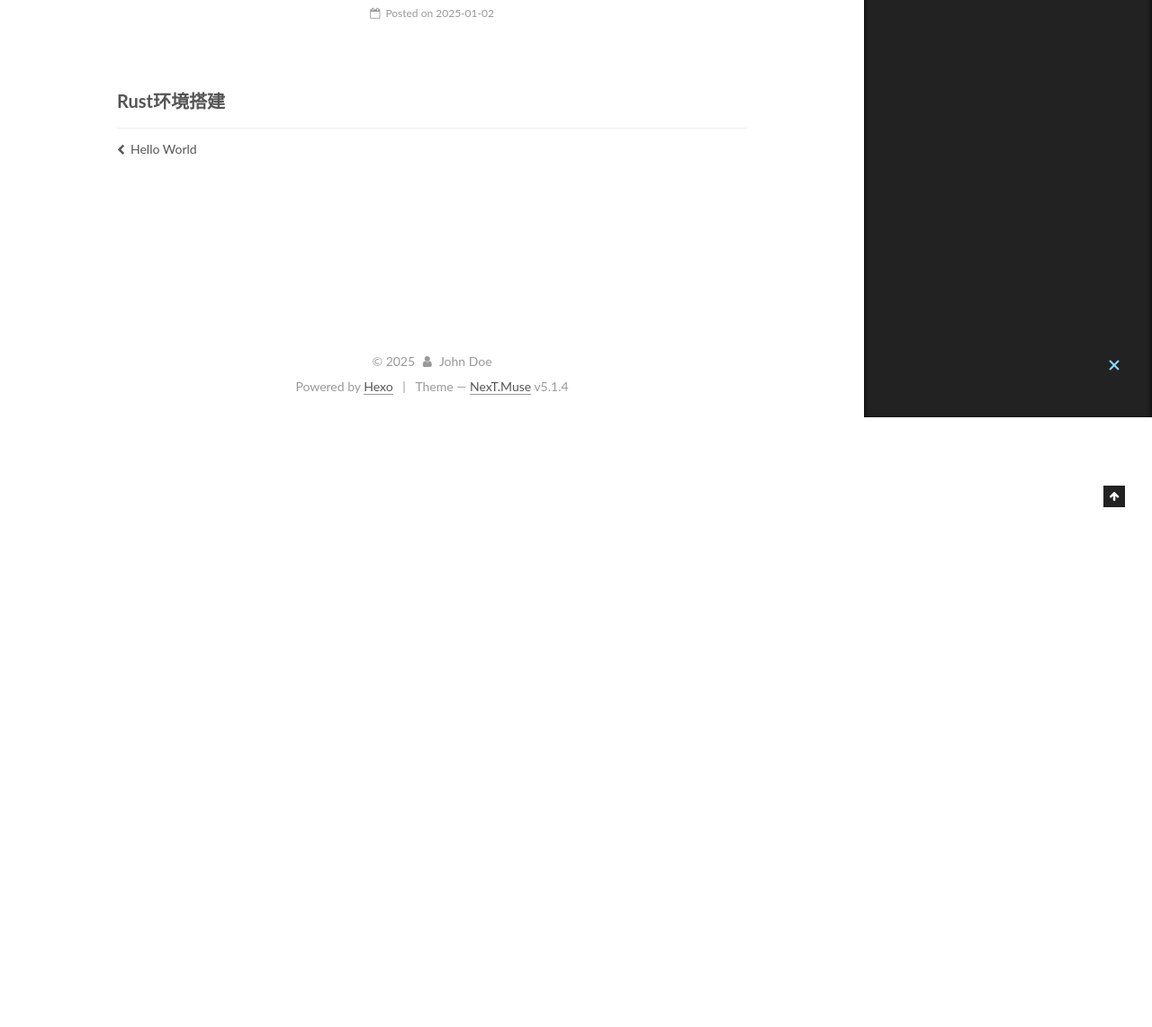
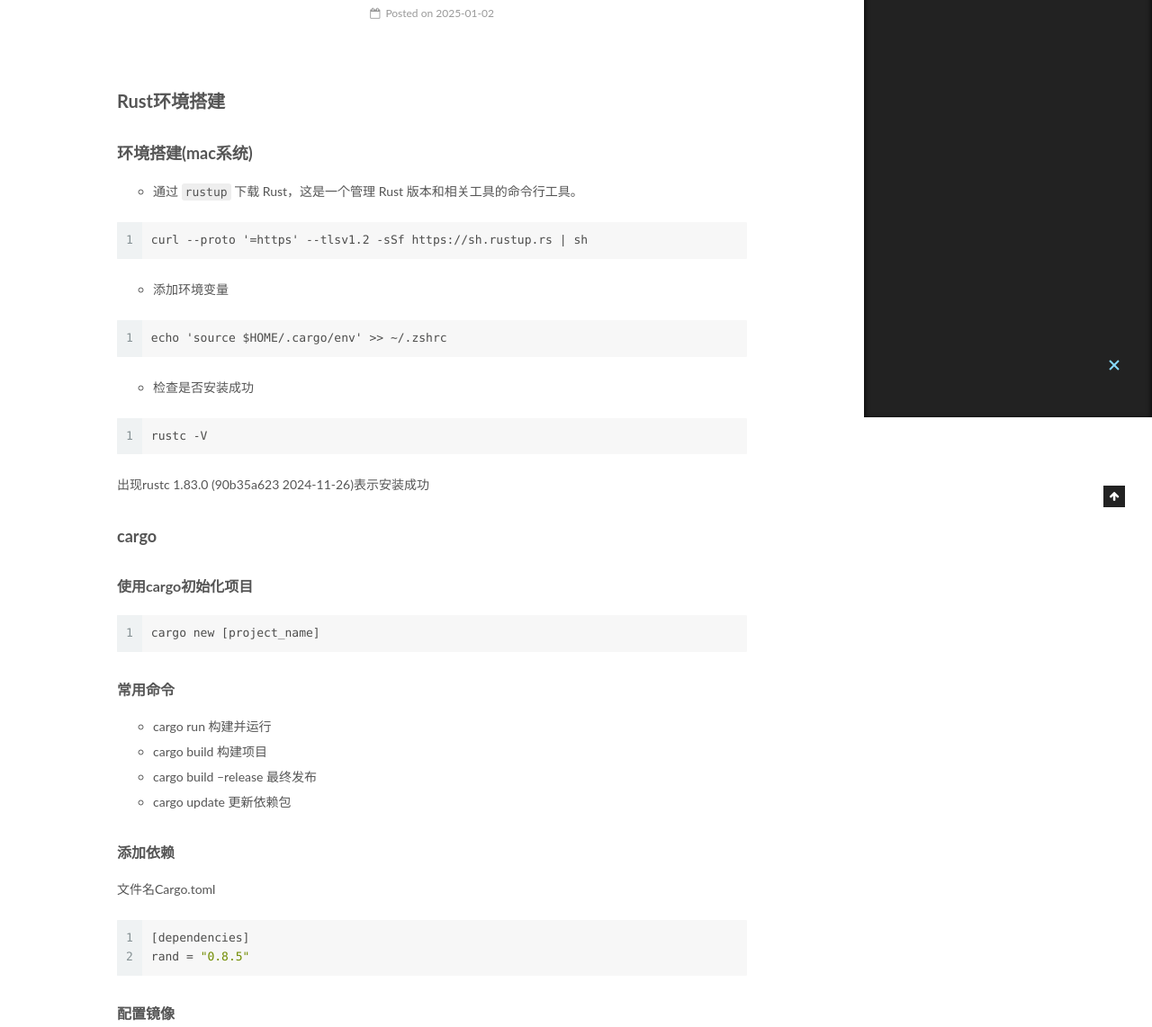
Before and after one commit to wang-z-j/wang-z-j.github.io, a plain HTML site: page 2025/01/02/Rust环境搭建/index.html in a window 1280 px wide. Shown: the part 336-1478 px from the top of the page at 90% size. Before the commit the page ends 800 px from the top, so only its background shows below. Drawn offline with Linux system fonts and the light colour scheme.

Commit message:
Site updated: 2025-01-02 21:17:50

```diff
--- a/2025/01/02/Rust环境搭建/index.html
+++ b/2025/01/02/Rust环境搭建/index.html
@@ -79,15 +79,15 @@
 
 
 
-<meta name="description" content="Rust环境搭建">
+<meta name="description" content="Rust环境搭建环境搭建(mac系统) 通过 rustup 下载 Rust，这是一个管理 Rust 版本和相关工具的命令行工具。  1curl --proto &#x27;&#x3D;https&#x27; --tlsv1.2 -sSf https:&#x2F;&#x2F;sh.rustup.rs | sh   添加环境变量  1echo &#x27;source $HOME&#x2F;.cargo&#x2F;env&#x27; &gt;&gt;">
 <meta property="og:type" content="article">
 <meta property="og:title" content="Hexo">
 <meta property="og:url" content="http://example.com/2025/01/02/Rust%E7%8E%AF%E5%A2%83%E6%90%AD%E5%BB%BA/index.html">
 <meta property="og:site_name" content="Hexo">
-<meta property="og:description" content="Rust环境搭建">
+<meta property="og:description" content="Rust环境搭建环境搭建(mac系统) 通过 rustup 下载 Rust，这是一个管理 Rust 版本和相关工具的命令行工具。  1curl --proto &#x27;&#x3D;https&#x27; --tlsv1.2 -sSf https:&#x2F;&#x2F;sh.rustup.rs | sh   添加环境变量  1echo &#x27;source $HOME&#x2F;.cargo&#x2F;env&#x27; &gt;&gt;">
 <meta property="og:locale" content="en_US">
 <meta property="article:published_time" content="2025-01-02T09:55:06.173Z">
-<meta property="article:modified_time" content="2025-01-02T09:55:08.496Z">
+<meta property="article:modified_time" content="2025-01-02T13:12:49.168Z">
 <meta property="article:author" content="John Doe">
 <meta name="twitter:card" content="summary">
 
@@ -299,7 +299,36 @@
 
 
 
-        <h2 id="Rust环境搭建"><a href="#Rust环境搭建" class="headerlink" title="Rust环境搭建"></a>Rust环境搭建</h2>
+        <h2 id="Rust环境搭建"><a href="#Rust环境搭建" class="headerlink" title="Rust环境搭建"></a>Rust环境搭建</h2><h3 id="环境搭建-mac系统"><a href="#环境搭建-mac系统" class="headerlink" title="环境搭建(mac系统)"></a>环境搭建(mac系统)</h3><ul>
+<li>通过 <code>rustup</code> 下载 Rust，这是一个管理 Rust 版本和相关工具的命令行工具。</li>
+</ul>
+<figure class="highlight shell"><table><tr><td class="gutter"><pre><span class="line">1</span><br></pre></td><td class="code"><pre><span class="line">curl --proto &#x27;=https&#x27; --tlsv1.2 -sSf https://sh.rustup.rs | sh</span><br></pre></td></tr></table></figure>
+
+<ul>
+<li>添加环境变量</li>
+</ul>
+<figure class="highlight shell"><table><tr><td class="gutter"><pre><span class="line">1</span><br></pre></td><td class="code"><pre><span class="line">echo &#x27;source $HOME/.cargo/env&#x27; &gt;&gt; ~/.zshrc</span><br></pre></td></tr></table></figure>
+
+<ul>
+<li>检查是否安装成功</li>
+</ul>
+<figure class="highlight shell"><table><tr><td class="gutter"><pre><span class="line">1</span><br></pre></td><td class="code"><pre><span class="line">rustc -V</span><br></pre></td></tr></table></figure>
+
+<p>出现rustc 1.83.0 (90b35a623 2024-11-26)表示安装成功</p>
+<h3 id="cargo"><a href="#cargo" class="headerlink" title="cargo"></a>cargo</h3><h4 id="使用cargo初始化项目"><a href="#使用cargo初始化项目" class="headerlink" title="使用cargo初始化项目"></a>使用cargo初始化项目</h4><figure class="highlight plaintext"><table><tr><td class="gutter"><pre><span class="line">1</span><br></pre></td><td class="code"><pre><span class="line">cargo new [project_name]</span><br></pre></td></tr></table></figure>
+
+<h4 id="常用命令"><a href="#常用命令" class="headerlink" title="常用命令"></a>常用命令</h4><ul>
+<li>cargo run 构建并运行</li>
+<li>cargo build  构建项目</li>
+<li>cargo build –release 最终发布</li>
+<li>cargo update 更新依赖包</li>
+</ul>
+<h4 id="添加依赖"><a href="#添加依赖" class="headerlink" title="添加依赖"></a>添加依赖</h4><p>文件名Cargo.toml</p>
+<figure class="highlight toml"><table><tr><td class="gutter"><pre><span class="line">1</span><br><span class="line">2</span><br></pre></td><td class="code"><pre><span class="line"><span class="section">[dependencies]</span></span><br><span class="line"><span class="attr">rand</span> = <span class="string">&quot;0.8.5&quot;</span></span><br></pre></td></tr></table></figure>
+
+<h4 id="配置镜像"><a href="#配置镜像" class="headerlink" title="配置镜像"></a>配置镜像</h4><figure class="highlight shell"><table><tr><td class="gutter"><pre><span class="line">1</span><br><span class="line">2</span><br><span class="line">3</span><br><span class="line">4</span><br><span class="line">5</span><br><span class="line">6</span><br></pre></td><td class="code"><pre><span class="line">[registries]</span><br><span class="line">ustc = &#123; index = &quot;sparse+https://mirrors.ustc.edu.cn/crates.io-index/&quot; &#125;</span><br><span class="line">[source.crates-io]</span><br><span class="line">replace-with = &#x27;ustc&#x27;</span><br><span class="line">[source.ustc]</span><br><span class="line">registry = &quot;sparse+https://mirrors.ustc.edu.cn/crates.io-index/&quot;</span><br></pre></td></tr></table></figure>
+
+
 
     </div>
 
@@ -445,7 +474,7 @@
 
 
 
-              <div class="post-toc-content"><ol class="nav"><li class="nav-item nav-level-2"><a class="nav-link" href="#Rust%E7%8E%AF%E5%A2%83%E6%90%AD%E5%BB%BA"><span class="nav-number">1.</span> <span class="nav-text">Rust环境搭建</span></a></li></ol></div>
+              <div class="post-toc-content"><ol class="nav"><li class="nav-item nav-level-2"><a class="nav-link" href="#Rust%E7%8E%AF%E5%A2%83%E6%90%AD%E5%BB%BA"><span class="nav-number">1.</span> <span class="nav-text">Rust环境搭建</span></a><ol class="nav-child"><li class="nav-item nav-level-3"><a class="nav-link" href="#%E7%8E%AF%E5%A2%83%E6%90%AD%E5%BB%BA-mac%E7%B3%BB%E7%BB%9F"><span class="nav-number">1.1.</span> <span class="nav-text">环境搭建(mac系统)</span></a></li><li class="nav-item nav-level-3"><a class="nav-link" href="#cargo"><span class="nav-number">1.2.</span> <span class="nav-text">cargo</span></a><ol class="nav-child"><li class="nav-item nav-level-4"><a class="nav-link" href="#%E4%BD%BF%E7%94%A8cargo%E5%88%9D%E5%A7%8B%E5%8C%96%E9%A1%B9%E7%9B%AE"><span class="nav-number">1.2.1.</span> <span class="nav-text">使用cargo初始化项目</span></a></li><li class="nav-item nav-level-4"><a class="nav-link" href="#%E5%B8%B8%E7%94%A8%E5%91%BD%E4%BB%A4"><span class="nav-number">1.2.2.</span> <span class="nav-text">常用命令</span></a></li><li class="nav-item nav-level-4"><a class="nav-link" href="#%E6%B7%BB%E5%8A%A0%E4%BE%9D%E8%B5%96"><span class="nav-number">1.2.3.</span> <span class="nav-text">添加依赖</span></a></li><li class="nav-item nav-level-4"><a class="nav-link" href="#%E9%85%8D%E7%BD%AE%E9%95%9C%E5%83%8F"><span class="nav-number">1.2.4.</span> <span class="nav-text">配置镜像</span></a></li></ol></li></ol></li></ol></div>
 
 
           </div>
--- a/css/main.css
+++ b/css/main.css
@@ -1822,7 +1822,7 @@ pre .javascript .function {
   width: 4px;
   height: 4px;
   border-radius: 50%;
-  background: #fff79a;
+  background: #4ac3c2;
 }
 .links-of-blogroll {
   font-size: 13px;
```
Also changed, not shown: index.html (+17 -1 lines).
